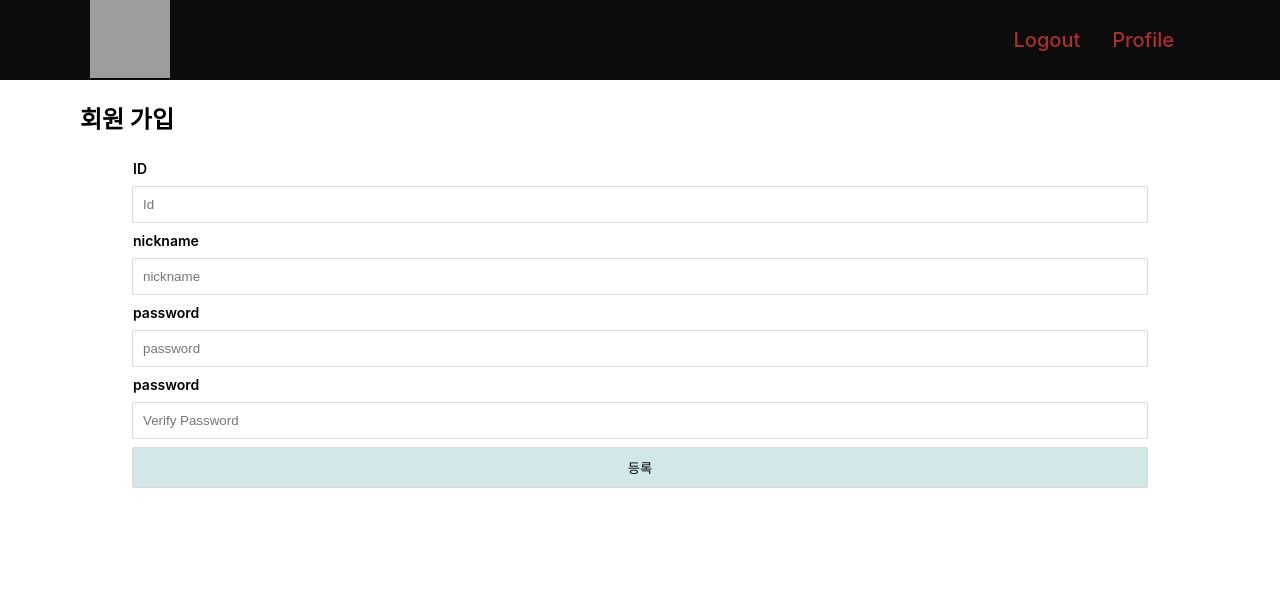
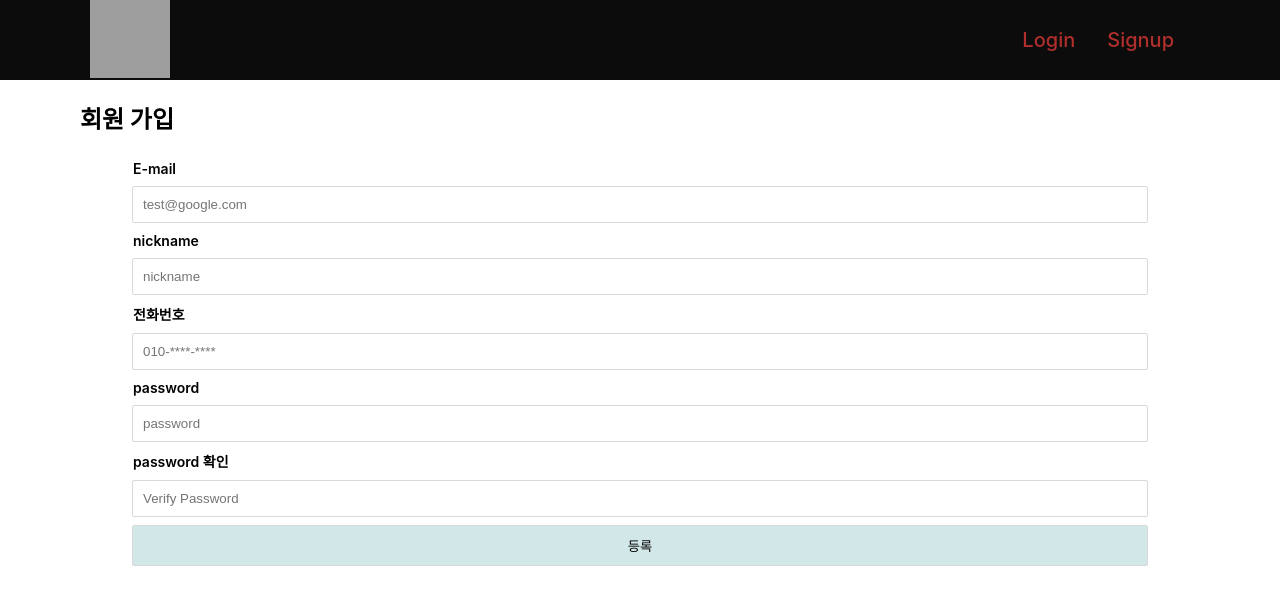
Before and after one commit to HiGeuni/muflix, a React (Create React App) app: page /signup in a window 1280 px wide. Shown: the top 604 px of the page. Built offline with nearby package versions, Linux system fonts and the light colour scheme; grey boxes are pictures that could not be loaded.

Commit message:
Add Signin

```diff
--- a/package.json
+++ b/package.json
@@ -6,7 +6,7 @@
     "@testing-library/jest-dom": "^5.16.5",
     "@testing-library/react": "^13.4.0",
     "@testing-library/user-event": "^13.5.0",
-    "axios": "^1.1.2",
+    "axios": "^1.1.3",
     "react": "^18.2.0",
     "react-dom": "^18.2.0",
     "react-hook-form": "^7.36.1",
--- a/src/App.js
+++ b/src/App.js
@@ -14,10 +14,12 @@ import Signin from './components/Signin';
 import Signup from './components/Signup';
 
 // isLogin은 상태 관리하기
+
 function App() {
+  const [isLoginned, setIsLogin] = useState(false);
   return (
     <>
-      <Header isLogin={true} />
+      <Header isLogin={isLoginned} />
       <Padding />
       <Routes>
         <Route path="/" element={
--- a/src/components/Signin.jsx
+++ b/src/components/Signin.jsx
@@ -12,7 +12,7 @@ function SignInForm(){
                     <label>ID</label>
                     <input name="id" {...register("id")} placeholder="Id"/>
                     <label>password</label>
-                    <input name="password" {...register("password")} placeholder="Password"/>
+                    <input name="password" type="password" {...register("password")} placeholder="Password"/>
                     <input type="submit" className="submitButton" value="등록" />
                 </form>
             </NewStyle>
--- a/src/components/Signup.jsx
+++ b/src/components/Signup.jsx
@@ -1,22 +1,48 @@
 // react-hook-form을 이용해서 form을 만들기
 import {useForm} from "react-hook-form";
 import NewStyle from "./Style";
+import Axios from 'axios';
+import {useNavigate } from 'react-router-dom';
 
 function SignInForm(){
+
+    const navigate = useNavigate();
+
+    const onButtonClick = async (data) => {
+        if(data["password1"] === data["password2"]){
+            var tmp_obj = {};
+            tmp_obj["user_id"] = data["email"];
+            tmp_obj["이름"] = data["nickname"];
+            tmp_obj["전화번호"] = data["phonenum"];
+            tmp_obj["password"] = data["password1"];
+
+            const response = await Axios.post('http://localhost:4000/users/signup',tmp_obj);
+            console.log(response);
+
+            navigate("/login")
+        }
+        else {
+            alert("비밀번호를 확인해주세요!");
+        }
+    }
     const {register, handleSubmit} = useForm();
+
     return (
         <>
             <NewStyle>
                 <h2>회원 가입</h2>
-                <form onSubmit={handleSubmit((data) => alert(JSON.stringify(data)))}>
-                    <label>ID</label>
-                    <input name="id" placeholder="Id" {...register("id")} />
+                <form onSubmit={handleSubmit((data) => onButtonClick(data))}>
+                    <label>E-mail</label>
+                    <input name="email" placeholder="test@google.com" {...register("email")} />
                     <label>nickname</label>
                     <input name="nickname" placeholder="nickname" {...register("nickname")} />
+                    <label>전화번호</label>
+                    <input name="전화번호" placeholder="010-****-****" {...register("phonenum")} />
                     <label>password</label>
-                    <input name="password1" placeholder="password" {...register("password1")} />
-                    <label>password</label>
-                    <input name="password2" placeholder="Verify Password" {...register("password2")} />
+                    <input name="password1" type="password" placeholder="password" {...register("password1")} />
+                    <label>password 확인</label>
+                    <input name="password2" type="password" placeholder="Verify Password" {...register("password2")} />
+
                     <input type="submit" className="submitButton" value="등록" />
                 </form>
             </NewStyle>
```
Also changed, not shown: src/layouts/Header.js (+8 -0 lines), 1 other file (tests, documents, lock files or other folders).
